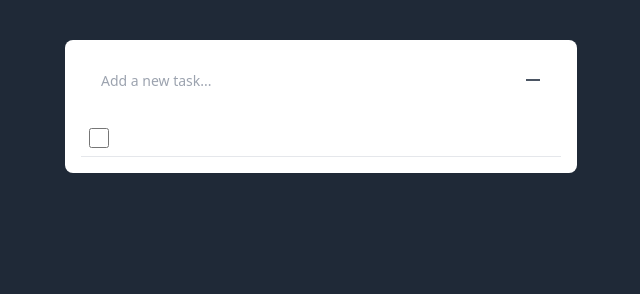
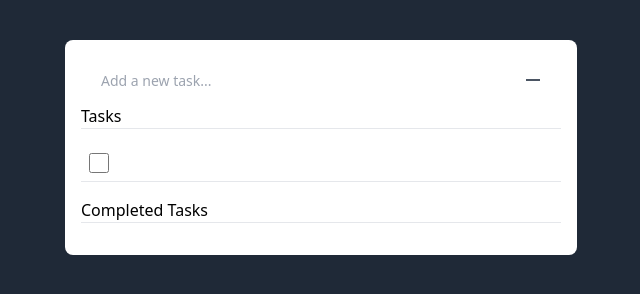
Before and after one commit to Renkai7/javascript_projects, a plain HTML site: page todo-list/index.html in a window 1280 px wide. Both pictures are taken after a click on the button 852 px from the left and 80 px from the top of the page. Shown: the whole page, without its empty margins (319-959 px from the left). Drawn offline with nearby package versions, Linux system fonts and the light colour scheme.

Commit message:
add completed task list and logic to move completed tasks to the completed task section

```diff
--- a/todo-list/index.html
+++ b/todo-list/index.html
@@ -24,7 +24,15 @@
                             </svg>
                         </button>
                     </div>
+                    <!-- TODO: wrap both lists in a div and add "change" event listener to it -->
+                    <h2 class="border-b border-gray-200">Tasks</h2>
                     <ul id="task-list" class="mt-4">
+                        <!-- Tasks will be added here dynamically -->
+
+                    </ul>
+                    <h2 class="border-b border-gray-200 mt-4">Completed Tasks</h2>
+                    <ul id="completed-task-list" class="mt-4">
+
                         <!-- Tasks will be added here dynamically -->
 
                     </ul>
--- a/todo-list/script.js
+++ b/todo-list/script.js
@@ -2,6 +2,7 @@
 
 // Elements
 const taskListContainer = document.querySelector("#task-list");
+const completedTasksContainer = document.querySelector("#completed-task-list");
 const userNewTaskInput = document.querySelector("#new-task");
 
 const btnAddTask = document.querySelector("#add-task");
@@ -129,12 +130,17 @@ const displayItemsToList = function () {
 			</label>
 		</li>
 		`;
-		taskListContainer.insertAdjacentHTML("beforeend", html);
+		if (!item.completed) {
+			taskListContainer.insertAdjacentHTML("beforeend", html);
+		} else {
+			completedTasksContainer.insertAdjacentHTML("beforeend", html);
+		}
 	});
 };
 
 const updateUI = function () {
 	taskListContainer.innerHTML = "";
+	completedTasksContainer.innerHTML = "";
 	displayItemsToList();
 };
 
@@ -148,3 +154,4 @@ btnAddTask.addEventListener("click", function (e) {
 });
 
 taskListContainer.addEventListener("change", toggleItemCompletion);
+completedTasksContainer.addEventListener("change", toggleItemCompletion);
```
